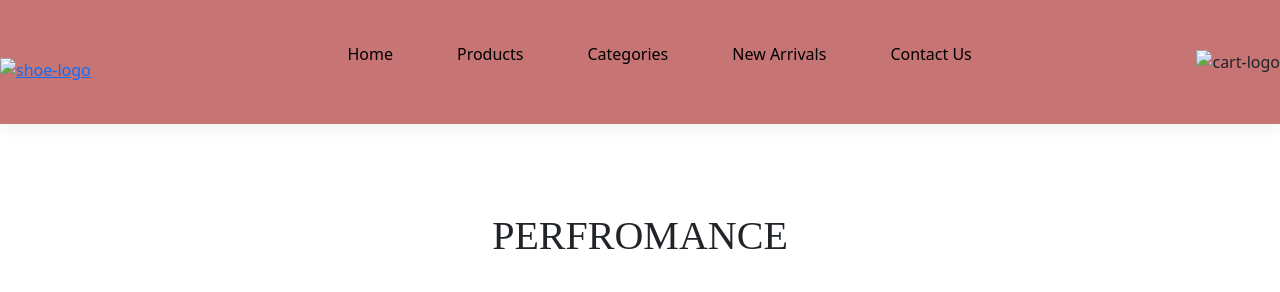
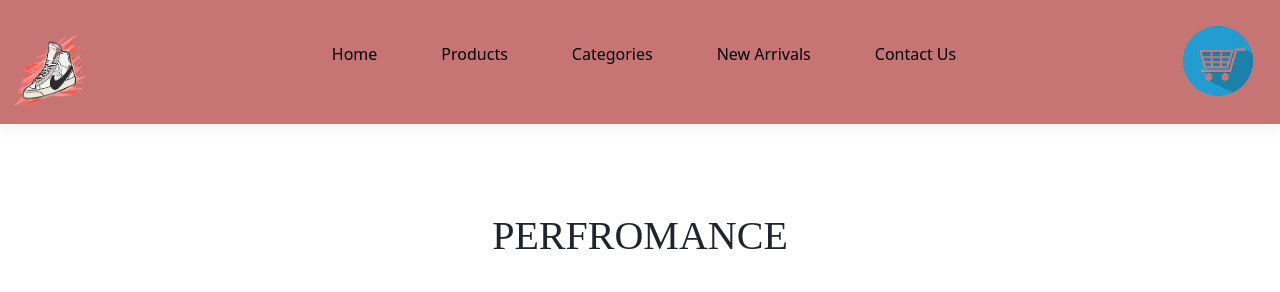
Before and after one commit to yanamulalavanya/LTVIP2023TMID08313, a plain HTML site: page performance.html in a window 1280 px wide. Shown: the top 292 px of the page. Drawn offline with nearby package versions, Linux system fonts and the light colour scheme.

Commit message:
Update performance.html

```diff
--- a/performance.html
+++ b/performance.html
@@ -12,7 +12,7 @@
 
 <body>
     <section id="header">
-        <a href="#"><img src="logo.png" alt="shoe-logo" class="logo"></a>
+        <a href="#"><img src="./images/logo.png" alt="shoe-logo" class="logo"></a>
         <div>
 
             <ul id='navbar'>
@@ -23,7 +23,8 @@
                 <li><a href="#contactUs">Contact Us</a></li>
             </ul>
         </div>
-        <img class="cart-logo" src="cartlogo.png" alt="cart-logo">
+        <a href="#totalitems"><button class="cart-btn"> <img class="cart-logo" src="./images/cartlogo.png"
+            alt="cart-logo"></button></a>
     </section>
 
 
```
